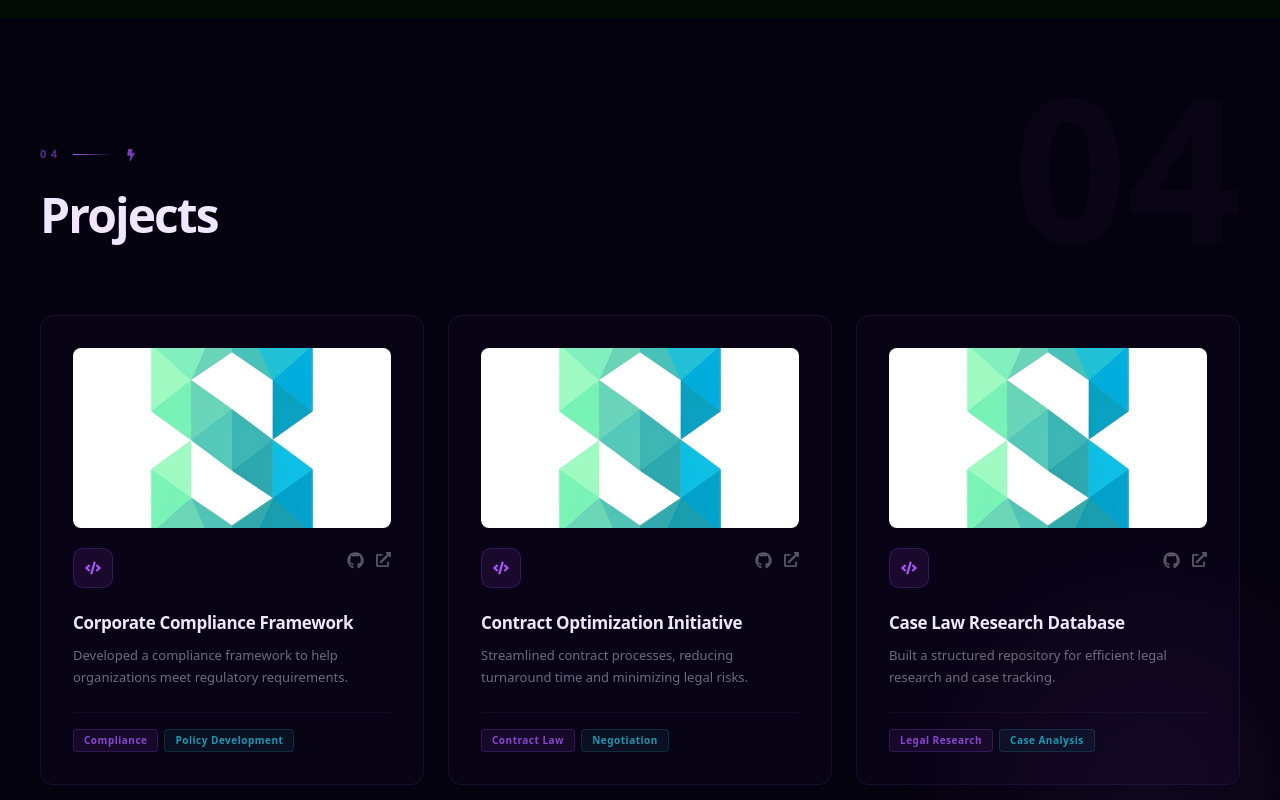
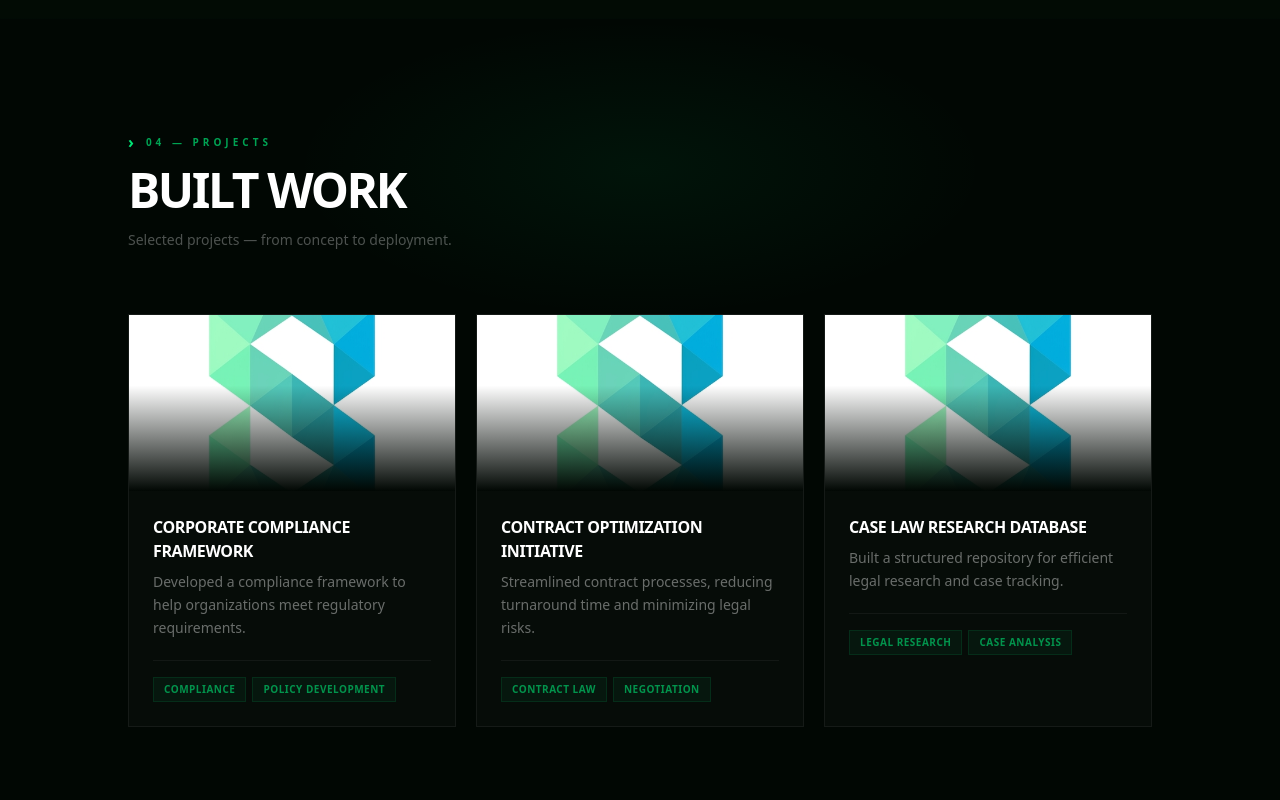
Before and after one commit to salienceenterprises-lab/portfolio-baa1f, a Next.js app: page / in a window 1280 px wide. Shown: the part 3760-4560 px from the top of the page. Built offline with nearby package versions, Linux system fonts and the light colour scheme.

Commit message:
Update app/components/projects.jsx via Portfolio SaaS

```diff
--- a/app/components/projects.jsx
+++ b/app/components/projects.jsx
@@ -1,121 +1,151 @@
 "use client";
-import React from "react";
 import { motion } from "framer-motion";
-import { FaBolt, FaGithub, FaExternalLinkAlt, FaCode } from "react-icons/fa";
+import { FaGithub, FaExternalLinkAlt, FaTerminal } from "react-icons/fa";
 
 export default function PortfolioProjects({ data }) {
-  const items = data?.projects;
-  if (!items || !Array.isArray(items) || items.length === 0) return null;
+  if (!data?.projects?.length) return null;
 
   return (
-    <section id="projects" style={{ background:"#05020f", padding:"8rem 1.5rem", position:"relative", overflow:"hidden" }}>
-      <style>{`
-        .pl-proj-card {
-          position:relative; height:100%;
-          border:1px solid rgba(168,85,247,0.1);
-          border-radius:14px; padding:2rem;
-          background:rgba(168,85,247,0.03);
-          display:flex; flex-direction:column;
-          transition:all 0.35s ease; overflow:hidden;
-        }
-        .pl-proj-card::before {
-          content:'';
-          position:absolute; top:0; left:0; right:0; height:2px;
-          background:linear-gradient(90deg, #a855f7, #22d3ee);
-          transform:scaleX(0); transform-origin:left;
-          transition:transform 0.4s ease;
-        }
-        .pl-proj-card:hover {
-          border-color:rgba(168,85,247,0.3);
-          background:rgba(168,85,247,0.07);
-          box-shadow:0 0 60px rgba(168,85,247,0.1), 0 20px 40px rgba(0,0,0,0.4);
-          transform:translateY(-4px);
-        }
-        .pl-proj-card:hover::before { transform:scaleX(1); }
-        .pl-proj-icon-wrap { width:40px; height:40px; border-radius:10px; display:flex; align-items:center; justify-content:center; background:rgba(168,85,247,0.1); border:1px solid rgba(168,85,247,0.2); color:#a855f7; margin-bottom:1.25rem; transition:all 0.3s; flex-shrink:0; }
-        .pl-proj-card:hover .pl-proj-icon-wrap { background:rgba(168,85,247,0.2); box-shadow:0 0 20px rgba(168,85,247,0.3); }
-        .pl-proj-link { color:rgba(240,230,255,0.35); transition:color 0.2s; text-decoration:none; }
-        .pl-proj-link:hover { color:#a855f7; }
-        .pl-proj-img { width:100%; height:180px; object-fit:cover; border-radius:8px; display:block; margin-bottom:1.25rem; }
-      `}</style>
+    <section id="projects" className="relative py-28 px-6 overflow-hidden bg-[#010703]">
 
-      <div style={{ position:"absolute", top:"3rem", right:"3%", fontSize:"200px", fontWeight:900, color:"rgba(168,85,247,0.03)", pointerEvents:"none", lineHeight:1, userSelect:"none" }}>04</div>
+      <div className="absolute inset-0 pointer-events-none">
+        <div className="absolute top-0 left-1/2 -translate-x-1/2 w-[700px] h-[300px] rounded-full"
+          style={{ background: "radial-gradient(ellipse, rgba(0,230,118,0.06), transparent 70%)" }} />
+        <div className="absolute inset-0 bg-[linear-gradient(rgba(0,230,118,0.015)_1px,transparent_1px)] bg-[size:64px]" />
+      </div>
 
-      {/* Decorative plasma */}
-      <div style={{ position:"absolute", bottom:"-120px", right:"-120px", width:"500px", height:"500px", borderRadius:"50%", background:"radial-gradient(circle, rgba(168,85,247,0.06) 0%, transparent 70%)", pointerEvents:"none" }} />
+      <div className="max-w-5xl mx-auto relative z-10">
 
-      <div style={{ maxWidth:"1200px", margin:"0 auto", position:"relative", zIndex:1 }}>
-        <motion.div initial={{ opacity:0, x:-30 }} whileInView={{ opacity:1, x:0 }} viewport={{ once:true }} transition={{ duration:0.7 }} style={{ marginBottom:"4rem" }}>
-          <div style={{ display:"flex", alignItems:"center", gap:"12px", marginBottom:"1rem" }}>
-            <span style={{ fontSize:"11px", fontWeight:800, letterSpacing:"0.4em", color:"rgba(168,85,247,0.5)", textTransform:"uppercase" }}>04</span>
-            <div style={{ width:"40px", height:"1px", background:"linear-gradient(90deg, #a855f7, transparent)" }} />
-            <FaBolt style={{ color:"#a855f7", fontSize:"12px", opacity:0.7 }} />
-          </div>
-          <h2 style={{ fontSize:"clamp(2rem, 4vw, 3rem)", fontWeight:900, letterSpacing:"-0.04em", color:"#f0e6ff", margin:0 }}>Projects</h2>
+        <motion.div initial={{ opacity: 0, x: -20 }} whileInView={{ opacity: 1, x: 0 }}
+          viewport={{ once: true }} transition={{ duration: 0.6 }}
+          className="flex items-center gap-3 mb-3">
+          <span className="font-black text-base" style={{ color: "#00e676" }}>›</span>
+          <span className="text-[10px] font-black tracking-[0.4em] uppercase"
+            style={{ color: "rgba(0,230,118,0.7)" }}>04 — Projects</span>
         </motion.div>
 
-        <div style={{ display:"grid", gridTemplateColumns:"repeat(auto-fill, minmax(320px,1fr))", gap:"1.5rem" }}>
-          {items.map((proj, i) => (
-            <motion.div
-              key={i}
-              initial={{ opacity:0, y:40 }} whileInView={{ opacity:1, y:0 }}
-              viewport={{ once:true }} transition={{ duration:0.5, delay:i * 0.08 }}
-              style={{ height:"100%" }}
-            >
-              <div className="pl-proj-card">
-                {/* Project image */}
-                {(proj.imageBase64 || proj.image) && (
-                  <img src={proj.imageBase64 || proj.image} alt={proj.title || proj.name} className="pl-proj-img" />
-                )}
+        <motion.h2 initial={{ opacity: 0, y: 20 }} whileInView={{ opacity: 1, y: 0 }}
+          viewport={{ once: true }} transition={{ duration: 0.7, delay: 0.05 }}
+          className="text-4xl sm:text-5xl font-black tracking-tighter text-white mb-4 uppercase">
+          Built Work
+        </motion.h2>
+        <motion.p initial={{ opacity: 0 }} whileInView={{ opacity: 1 }} viewport={{ once: true }}
+          transition={{ duration: 0.6, delay: 0.15 }}
+          className="text-sm mb-16 max-w-md" style={{ color: "rgba(255,255,255,0.3)" }}>
+          Selected projects — from concept to deployment.
+        </motion.p>
 
-                {/* Top row: icon + links */}
-                <div style={{ display:"flex", alignItems:"flex-start", justifyContent:"space-between", marginBottom:"0.25rem" }}>
-                  <div className="pl-proj-icon-wrap">
-                    <FaCode size={16} />
+        <div className="grid grid-cols-1 sm:grid-cols-2 lg:grid-cols-3 gap-5">
+          {data.projects.map((proj, index) => (
+            <motion.div key={index}
+              initial={{ opacity: 0, y: 28 }}
+              whileInView={{ opacity: 1, y: 0 }}
+              viewport={{ once: true }}
+              transition={{ duration: 0.5, delay: index * 0.07 }}
+              whileHover={{ y: -5 }}
+              className="group relative overflow-hidden transition-all duration-300"
+              style={{
+                background: "rgba(255,255,255,0.02)",
+                border: "1px solid rgba(255,255,255,0.06)",
+              }}>
+
+              {/* Top accent bar — expands on hover */}
+              <motion.div
+                className="absolute top-0 left-0 right-0 h-0.5 origin-left"
+                initial={{ scaleX: 0 }}
+                whileInView={{ scaleX: 1 }}
+                viewport={{ once: true }}
+                transition={{ duration: 0.8, delay: 0.2 + index * 0.06 }}
+                style={{ background: "linear-gradient(90deg, #00e676, rgba(0,230,118,0.2))" }} />
+
+              <div className="absolute inset-0 opacity-0 group-hover:opacity-100 transition-opacity duration-300 pointer-events-none"
+                style={{ background: "linear-gradient(135deg, rgba(0,230,118,0.04), transparent 60%)" }} />
+
+              {proj.imageBase64 ? (
+                <div className="relative h-44 overflow-hidden">
+                  <img src={proj.imageBase64} alt={proj.title}
+                    className="w-full h-full object-cover transition-transform duration-700 group-hover:scale-108" />
+                  <div className="absolute inset-0"
+                    style={{ background: "linear-gradient(to bottom, transparent 40%, #010703)" }} />
+                  {/* Index */}
+                  <div className="absolute top-3 right-3 text-[10px] font-black tracking-widest"
+                    style={{ color: "rgba(255,255,255,0.15)" }}>
+                    {String(index + 1).padStart(2, "0")}
                   </div>
-                  <div style={{ display:"flex", gap:"12px", paddingTop:"4px" }}>
-                    {(proj.github || proj.githubUrl || proj.repo) && (
-                      <a href={proj.github || proj.githubUrl || proj.repo} target="_blank" rel="noopener noreferrer" className="pl-proj-link" aria-label="GitHub">
-                        <FaGithub size={17} />
+                  {/* Links on hover */}
+                  <div className="absolute bottom-3 right-3 flex items-center gap-2 opacity-0 group-hover:opacity-100 transition-all duration-300 translate-y-2 group-hover:translate-y-0">
+                    {proj.github && (
+                      <a href={proj.github} target="_blank" rel="noopener noreferrer"
+                        className="flex items-center gap-1.5 px-3 py-1.5 text-[10px] font-black text-white/80 hover:text-white transition-all backdrop-blur-sm"
+                        style={{ background: "rgba(1,7,3,0.9)", border: "1px solid rgba(255,255,255,0.15)" }}
+                        onClick={(e) => e.stopPropagation()}>
+                        <FaGithub className="w-3 h-3" /> Code
                       </a>
                     )}
-                    {(proj.demo || proj.liveUrl || proj.live || proj.url || proj.link) && (
-                      <a href={proj.demo || proj.liveUrl || proj.live || proj.url || proj.link} target="_blank" rel="noopener noreferrer" className="pl-proj-link" aria-label="Live demo">
-                        <FaExternalLinkAlt size={15} />
+                    {proj.demo && (
+                      <a href={proj.demo} target="_blank" rel="noopener noreferrer"
+                        className="flex items-center gap-1.5 px-3 py-1.5 text-[10px] font-black text-[#010703] transition-all backdrop-blur-sm hover:opacity-85"
+                        style={{ background: "#00e676" }}
+                        onClick={(e) => e.stopPropagation()}>
+                        <FaExternalLinkAlt className="w-2.5 h-2.5" /> Live
                       </a>
                     )}
                   </div>
                 </div>
+              ) : (
+                <div className="relative h-20 flex items-center px-6 overflow-hidden"
+                  style={{ background: "rgba(0,230,118,0.03)", borderBottom: "1px solid rgba(255,255,255,0.05)" }}>
+                  <div className="absolute right-3 top-2 text-6xl font-black select-none leading-none"
+                    style={{ color: "rgba(0,230,118,0.04)", WebkitTextStrokeWidth: "1px", WebkitTextStrokeColor: "rgba(0,230,118,0.08)" }}>
+                    {String(index + 1).padStart(2, "0")}
+                  </div>
+                  <div className="relative z-10 flex items-center justify-between w-full">
+                    <div className="w-9 h-9 flex items-center justify-center"
+                      style={{ border: "1px solid rgba(0,230,118,0.2)", background: "rgba(0,230,118,0.05)" }}>
+                      <FaTerminal className="w-4 h-4" style={{ color: "rgba(0,230,118,0.6)" }} />
+                    </div>
+                    <div className="flex items-center gap-3">
+                      {proj.github && (
+                        <a href={proj.github} target="_blank" rel="noopener noreferrer"
+                          className="transition-colors" style={{ color: "rgba(255,255,255,0.25)" }}>
+                          <FaGithub className="w-4 h-4 hover:text-white" />
+                        </a>
+                      )}
+                      {proj.demo && (
+                        <a href={proj.demo} target="_blank" rel="noopener noreferrer"
+                          className="transition-colors" style={{ color: "rgba(255,255,255,0.25)" }}>
+                          <FaExternalLinkAlt className="w-3.5 h-3.5" />
+                        </a>
+                      )}
+                    </div>
+                  </div>
+                </div>
+              )}
 
-                {/* Title + description */}
-                <h3 style={{ fontSize:"17px", fontWeight:800, color:"#f0e6ff", margin:"0 0 10px", letterSpacing:"-0.02em", lineHeight:1.3 }}>
-                  {proj.title || proj.name || "Untitled"}
+              <div className="p-6">
+                <h3 className="text-base font-black text-white mb-2 group-hover:text-[#00e676] transition-colors duration-300 uppercase tracking-tight">
+                  {proj.title}
                 </h3>
-                <p style={{ fontSize:"13px", color:"rgba(240,230,255,0.45)", lineHeight:1.7, margin:0, flex:1 }}>
+                <p className="text-sm leading-relaxed" style={{ color: "rgba(255,255,255,0.4)" }}>
                   {proj.description}
                 </p>
 
-                {/* Tech tags */}
-                {(() => {
-                  const stack = proj.stack || proj.tags || proj.technologies || proj.tech;
-                  if (!Array.isArray(stack) || stack.length === 0) return null;
-                  return (
-                    <div style={{ display:"flex", flexWrap:"wrap", gap:"6px", marginTop:"1.5rem", paddingTop:"1rem", borderTop:"1px solid rgba(168,85,247,0.08)" }}>
-                      {stack.map((t, j) => (
-                        <span key={j} style={{
-                          fontSize:"10px", fontWeight:600, padding:"3px 10px",
-                          borderRadius:"4px",
-                          background: j % 2 === 0 ? "rgba(168,85,247,0.08)" : "rgba(34,211,238,0.06)",
-                          border: j % 2 === 0 ? "1px solid rgba(168,85,247,0.2)" : "1px solid rgba(34,211,238,0.15)",
-                          color: j % 2 === 0 ? "rgba(168,85,247,0.8)" : "rgba(34,211,238,0.7)",
-                          letterSpacing:"0.05em",
+                {proj.stack?.length > 0 && (
+                  <div className="flex flex-wrap gap-1.5 mt-5 pt-4"
+                    style={{ borderTop: "1px solid rgba(255,255,255,0.05)" }}>
+                    {proj.stack.filter(t => t?.trim()).map((tech) => (
+                      <span key={tech}
+                        className="text-[10px] font-black uppercase tracking-wider px-2.5 py-1"
+                        style={{
+                          color: "rgba(0,230,118,0.6)",
+                          background: "rgba(0,230,118,0.05)",
+                          border: "1px solid rgba(0,230,118,0.1)",
                         }}>
-                          {t}
-                        </span>
-                      ))}
-                    </div>
-                  );
-                })()}
+                        {tech}
+                      </span>
+                    ))}
+                  </div>
+                )}
               </div>
             </motion.div>
           ))}
```
